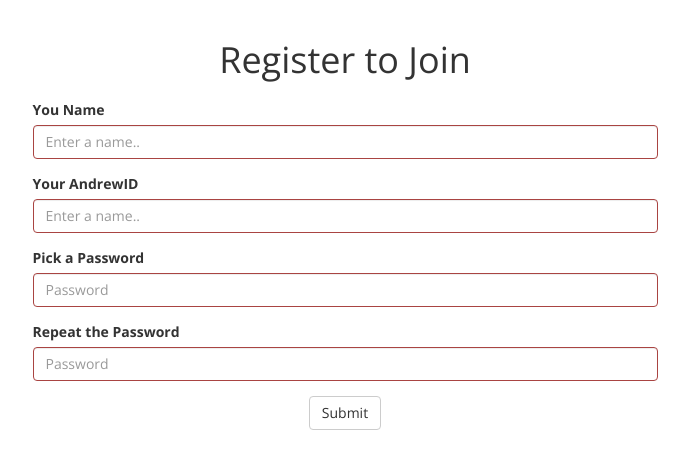
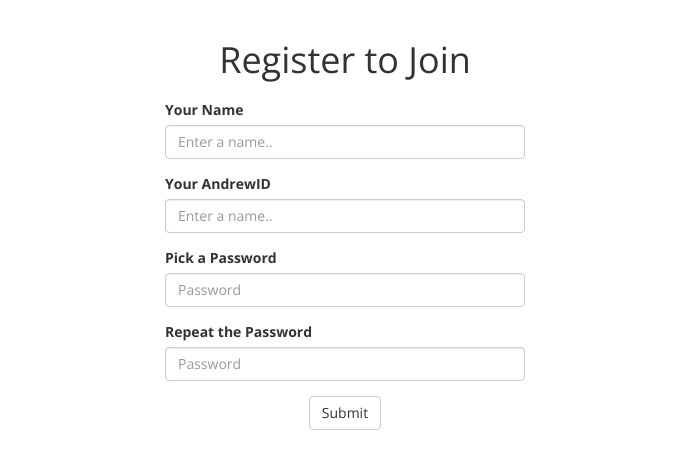
Before and after one commit to kevinzhe/puzzlehunt-112, a Django app: page /register in a window 1280 px wide. Shown: the part 52-521 px from the top of the page, without its empty margins (295-984 px from the left). Run offline with Django 3.2, Linux system fonts and the light colour scheme; some libraries are stand-ins or nearby versions.

Commit message:
Prettify registration page

```diff
--- a/puzzlehunt_112_f15/puzzlehunt/templates/puzzlehunt/register.html
+++ b/puzzlehunt_112_f15/puzzlehunt/templates/puzzlehunt/register.html
@@ -4,29 +4,30 @@
 {% block css %}{% endblock %}
 
 {% block body %}
+<div class="container">
   <div class="row">
-    <div class="col-xs-10 col-md-8 col-lg-6 col-xs-offset-1 col-md-offset-2 col-lg-offset-3">
+    <div class="col-sm-6 col-sm-offset-3 col-lg-4 col-lg-offset-4">
       <div class="text-center">
         <h1>Register to Join</h1>
       </div>
-      <div class="text-center form-error-text">
+      <div class="text-center">
         <h3>{{error_msg}}</h3>
       </div>
       <form method="POST" action="/register">
         {% csrf_token %}
-        <div class="form-group {% if not name %}has-error{% endif %}">
-          <label>You Name</label>
+        <div class="form-group">
+          <label>Your Name</label>
           <input name="name" value="{{name}}" type="text" class="form-control" placeholder="Enter a name..">
         </div>
-        <div class="form-group {% if not andrew %}has-error{% endif %}">
+        <div class="form-group">
           <label>Your AndrewID</label>
           <input name="andrewID" value="{{andrew}}"type="text" class="form-control" placeholder="Enter a name..">
         </div>
-        <div class="form-group {% if not pw1 %}has-error{% endif %}">
+        <div class="form-group">
           <label for="exampleInputPassword1">Pick a Password</label>
           <input name="pw1" value="{{pw1}}" type="password" class="form-control" id="exampleInputPassword1" placeholder="Password">
         </div>
-        <div class="form-group {% if not pw2 %}has-error{% endif %}">
+        <div class="form-group">
           <label for="exampleInputPassword2">Repeat the Password</label>
           <input name="pw2" value="{{pw2}}"type="password" class="form-control" id="exampleInputPassword2" placeholder="Password">
         </div>
@@ -35,6 +36,7 @@
       </form>
     </div>
   </div>
+</div>
 {% endblock %}
 
 {% block js %}{% endblock %}
```
